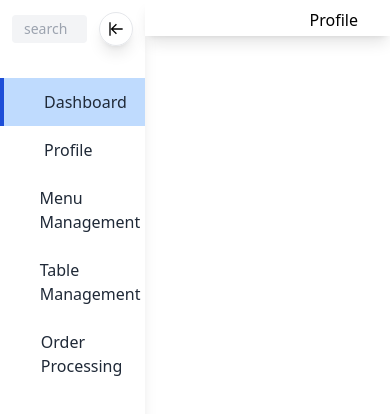
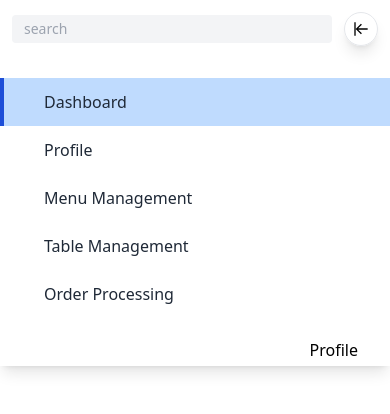
Before and after one commit to primeKal/mms_project, a Vue app in the folder mms_client/: page /home in a window 390 px wide. Shown: the top 414 px of the page. Built offline with nearby package versions, Linux system fonts and the light colour scheme; no server answers; some icons are missing; what @meforma/vue-toaster would draw is missing.

Commit message:
main view css correction

```diff
--- a/mms_client/src/views/MainView.vue
+++ b/mms_client/src/views/MainView.vue
@@ -1,6 +1,6 @@
 <template>
-    <div class="w-full min-h-screen flex">
-        <div :class="[collapse ? 'basis-auto':'basis-1/6']" class="shadow-lg">
+    <div class="w-full min-h-screen flex lg:flex-row flex-col">
+        <div :class="[collapse ? 'lg:basis-auto':'lg:basis-1/6']" class="shadow-lg">
             <NavBarVue
                 :navValue="navValue"
                 @collapse="(value)=> {collapse=value}"
```
